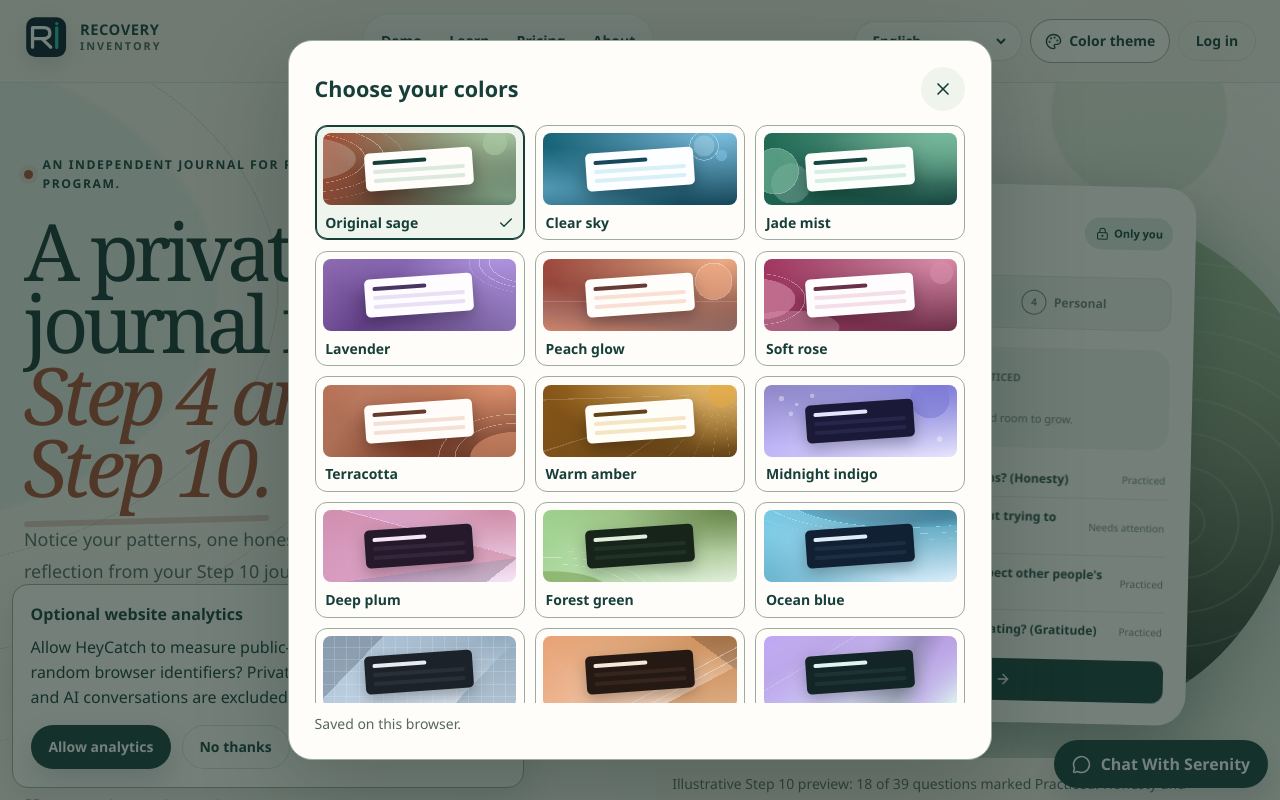
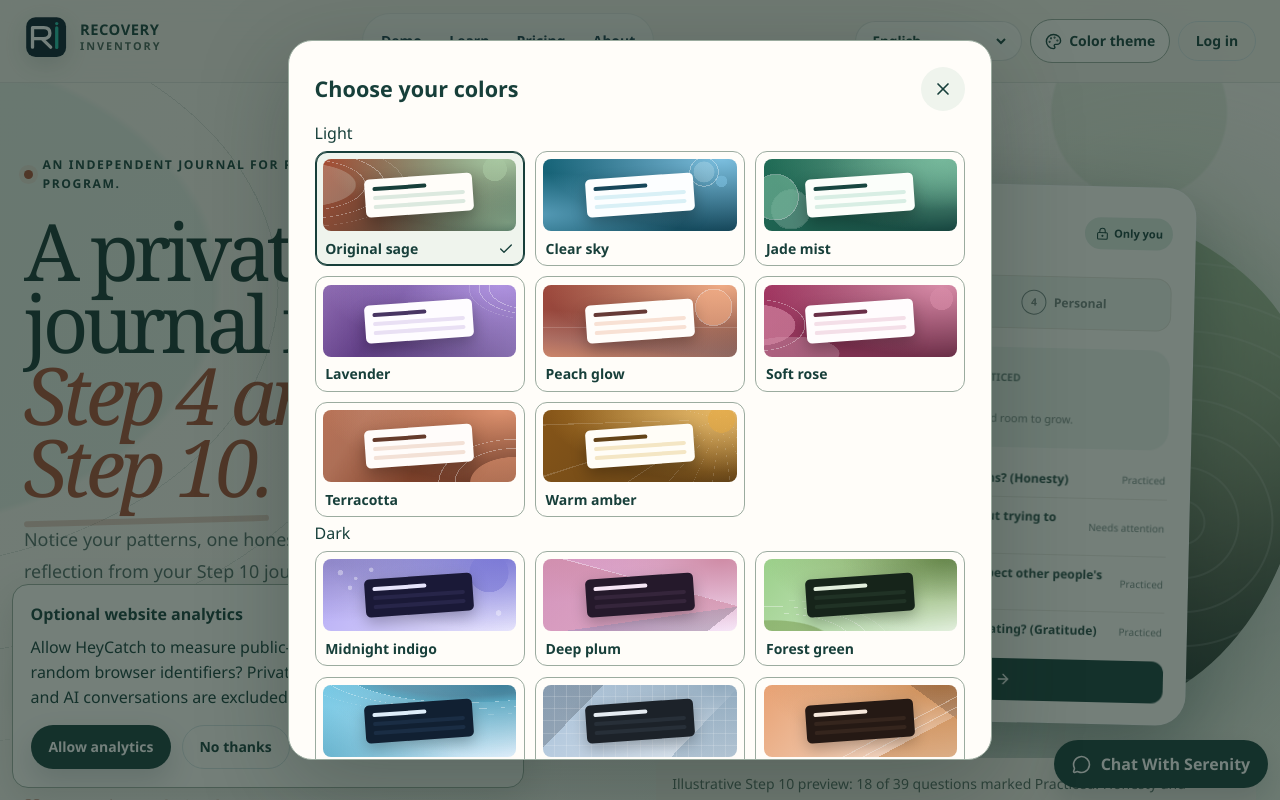
Before and after one commit to sakoebrahamian/recoveryinventory.com, a Next.js app: page / in a window 1280 px wide. Both pictures are taken after a click on the button "Color theme". Shown: the top 800 px of the page. Built offline with nearby package versions, Linux system fonts and the light colour scheme.

Commit message:
Refactor theme picker to group themes by mode

```diff
--- a/components/recovery/theme-picker.tsx
+++ b/components/recovery/theme-picker.tsx
@@ -31,16 +31,21 @@ export function ThemePicker({ language: override }: { language?: Language }) {
               <X size={20} aria-hidden="true" />
             </button>
           </div>
+          <div className="theme-picker-groups">
+            {([["light", t("Light", "روشن")], ["dark", t("Dark", "تیره")]] as const).map(([mode, heading]) => (
+              <section key={mode} className="theme-picker-group" aria-label={heading}>
+                <h3>{heading}</h3>
                 <div className="theme-picker-grid">
-            {journalThemes.map(item => (
+                  {journalThemes.filter(item => item.mode === mode).map(item => (
                     <button type="button" key={item.id} className="theme-choice" aria-pressed={theme === item.id} onClick={() => {
                       chooseTheme(item.id);
                       dialog.current?.close();
                     }}>
-                <span className="theme-choice-art" data-theme-art={item.id} aria-hidden="true" style={{
+                      <span className="theme-choice-art" data-theme-art={item.id} data-mode={item.mode} aria-hidden="true" style={{
                         "--preview-ink": item.ink,
                         "--preview-accent": item.accent,
                         "--preview-tint": item.tint,
+                        "--preview-paper": item.paper,
                         "--preview-surface": item.surface,
                         "--preview-highlight": item.highlight,
                       } as React.CSSProperties}>
@@ -51,6 +56,9 @@ export function ThemePicker({ language: override }: { language?: Language }) {
                     </button>
                   ))}
                 </div>
+              </section>
+            ))}
+          </div>
           <p className="theme-picker-storage">{t("Saved on this browser.", "در این مرورگر ذخیره می‌شود.")}</p>
         </div>
       </dialog>
```
Lines whose indentation alone changed are shown as unchanged.
